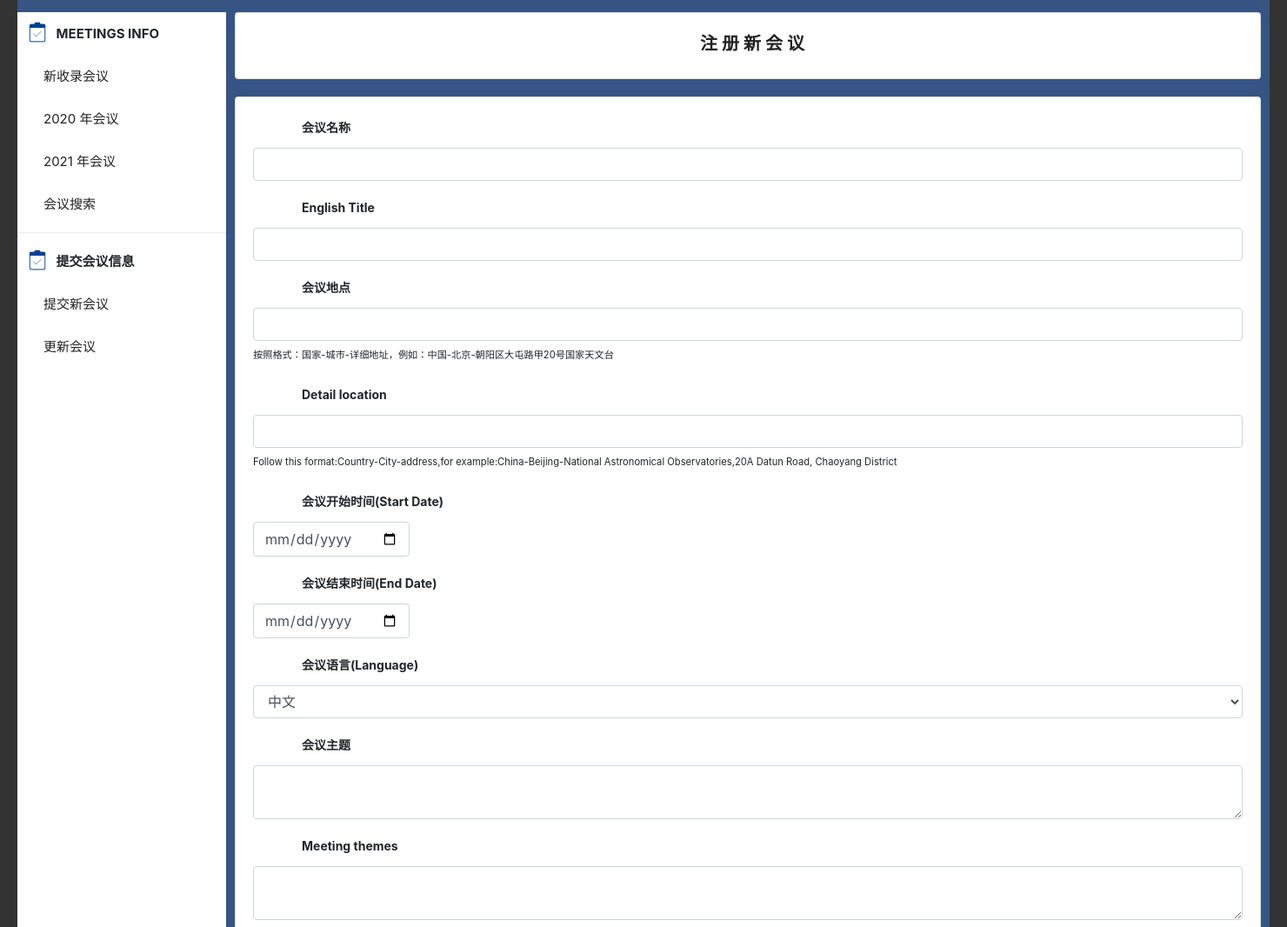
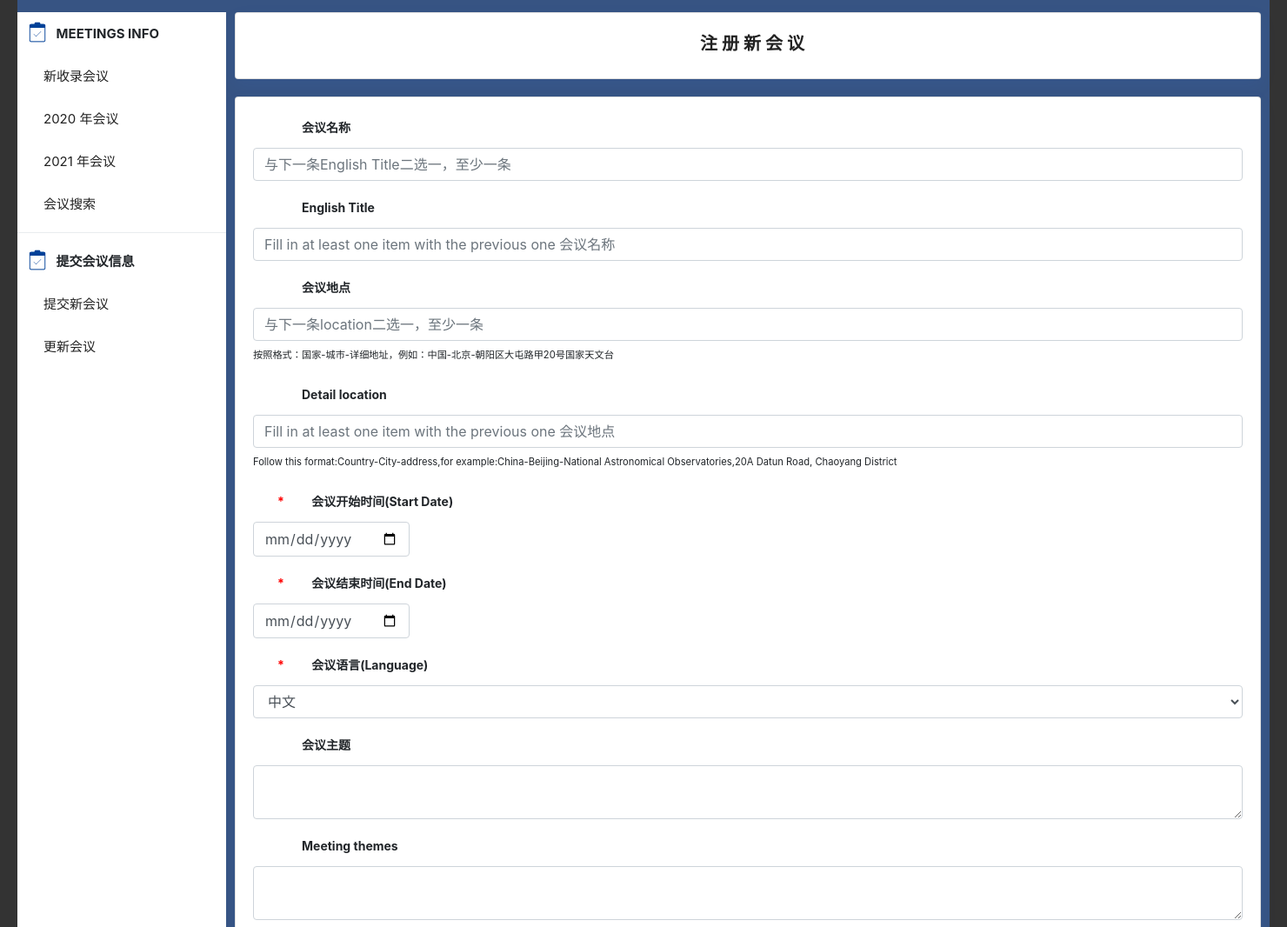
Before and after one commit to YSH1014/meeting, a Flask app: template app/templates/registerMeeting.html in a window 1480 px wide. Shown: the part 196-1262 px from the top of the page at 87% size. Run offline with Flask 2, Linux system fonts and the light colour scheme; the template is opened without the code that fills it: values that come from a table or form of the project are taken from there, others are empty; some libraries are stand-ins or nearby versions.

Commit message:
优化注册页面

```diff
--- a/app/forms.py
+++ b/app/forms.py
@@ -29,7 +29,7 @@ class RegisterMeetingForm(FlaskForm):
     location_EN = StringField('Detail location',description='Follow this format:Country-City-address,for example:China-Beijing-National Astronomical Observatories,20A Datun Road, Chaoyang District')
     start_date = DateField('会议开始时间(Start Date)', validators=[DataRequired()])
     end_date = DateField('会议结束时间(End Date)', validators=[DataRequired()])
-    lang = SelectField('会议语言(Language)',choices=[(1,'中文'),(2,'English'),(0,'其他(Other)')],coerce=int)
+    lang = SelectField('会议语言(Language)',choices=[(1,'中文'),(2,'English'),(0,'其他(Other)')],coerce=int,validators=[DataRequired()])
 
     #选填项
     theme = TextAreaField('会议主题')
--- a/app/templates/registerMeeting.html
+++ b/app/templates/registerMeeting.html
@@ -3,6 +3,13 @@
     注册新会议
 {% endblock %}
 {% block content %}
+
+    <style>
+        .required:before {
+            content: '* ';
+            color: red;
+        }
+    </style>
     <div class="card meetings-card">
         <div class="card-body meeting-intro">
 
@@ -42,19 +49,19 @@
                 return false;
             }
             //中英文地址至少填一项
-            var location=form["location"].value;
-            var location_EN=form["location_EN"].value;
-            if(location=="" && location_EN==""){
+            var location = form["location"].value;
+            var location_EN = form["location_EN"].value;
+            if (location == "" && location_EN == "") {
                 alert("中英文地址至少填写一项")
-                return  false
+                return false
             }
             //地址格式正则检测
             var patt = /.+-.+-.+/;
-            if(location!="" && !patt.test(location)){
+            if (location != "" && !patt.test(location)) {
                 alert("请按指定格式输入地址");
                 return false
             }
-            if(location_EN!="" && !patt.test(location_EN)){
+            if (location_EN != "" && !patt.test(location_EN)) {
                 alert("请按指定格式输入英文地址");
                 return false
             }
@@ -64,7 +71,11 @@
 
         $(function () {
             $("form#registerForm").attr("onsubmit", "return validateForm()");
-            $(".control-label").removeClass("col-lg-2")
+            $(".control-label").removeClass("col-lg-2");
+            $("#title").attr("placeHolder","与下一条English Title二选一，至少一条");
+            $("#title_EN").attr("placeHolder","Fill in at least one item with the previous one 会议名称");
+            $("#location").attr("placeHolder","与下一条location二选一，至少一条");
+            $("#location_EN").attr("placeHolder","Fill in at least one item with the previous one 会议地点")
 
 
         });
```
